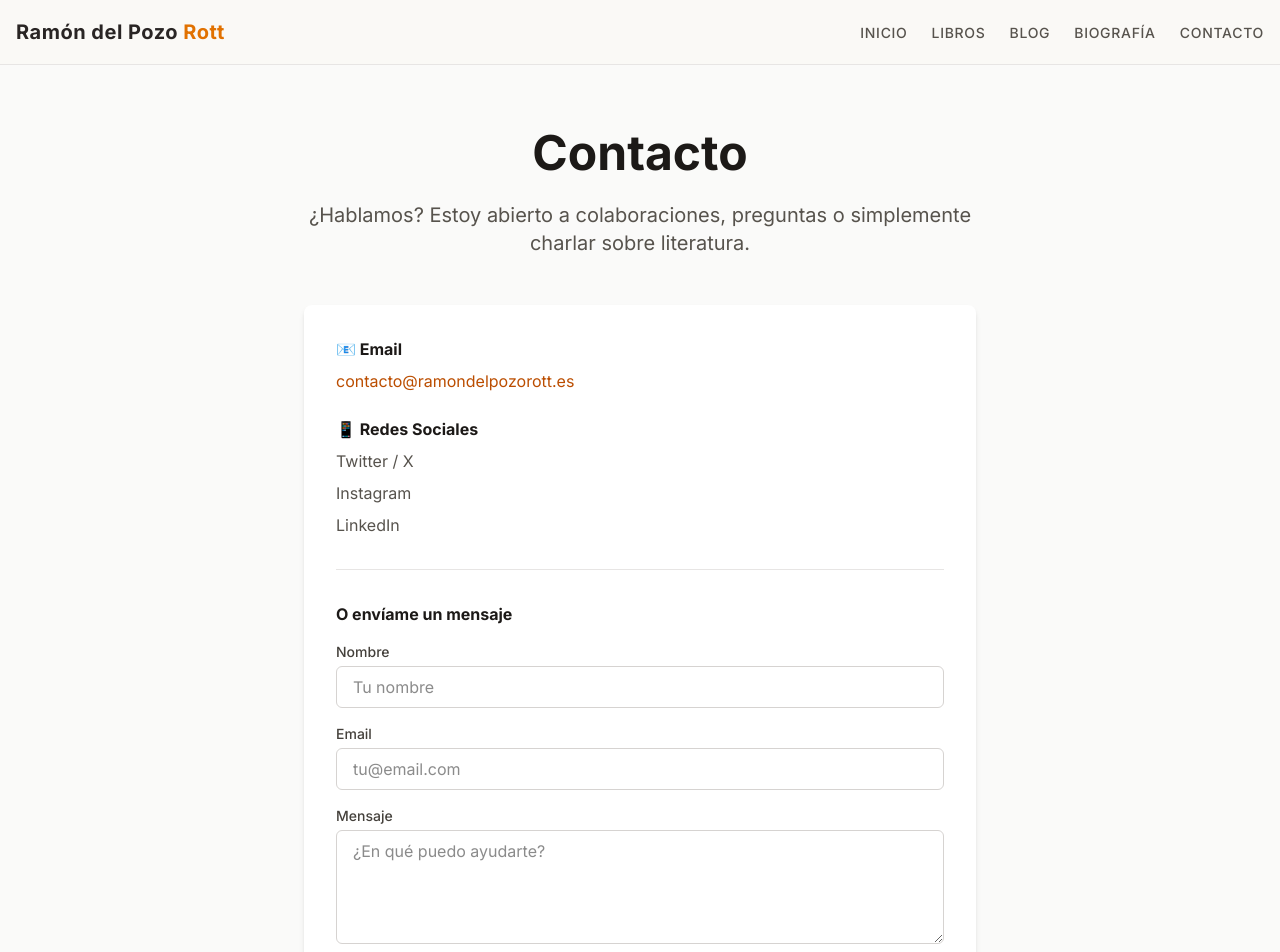
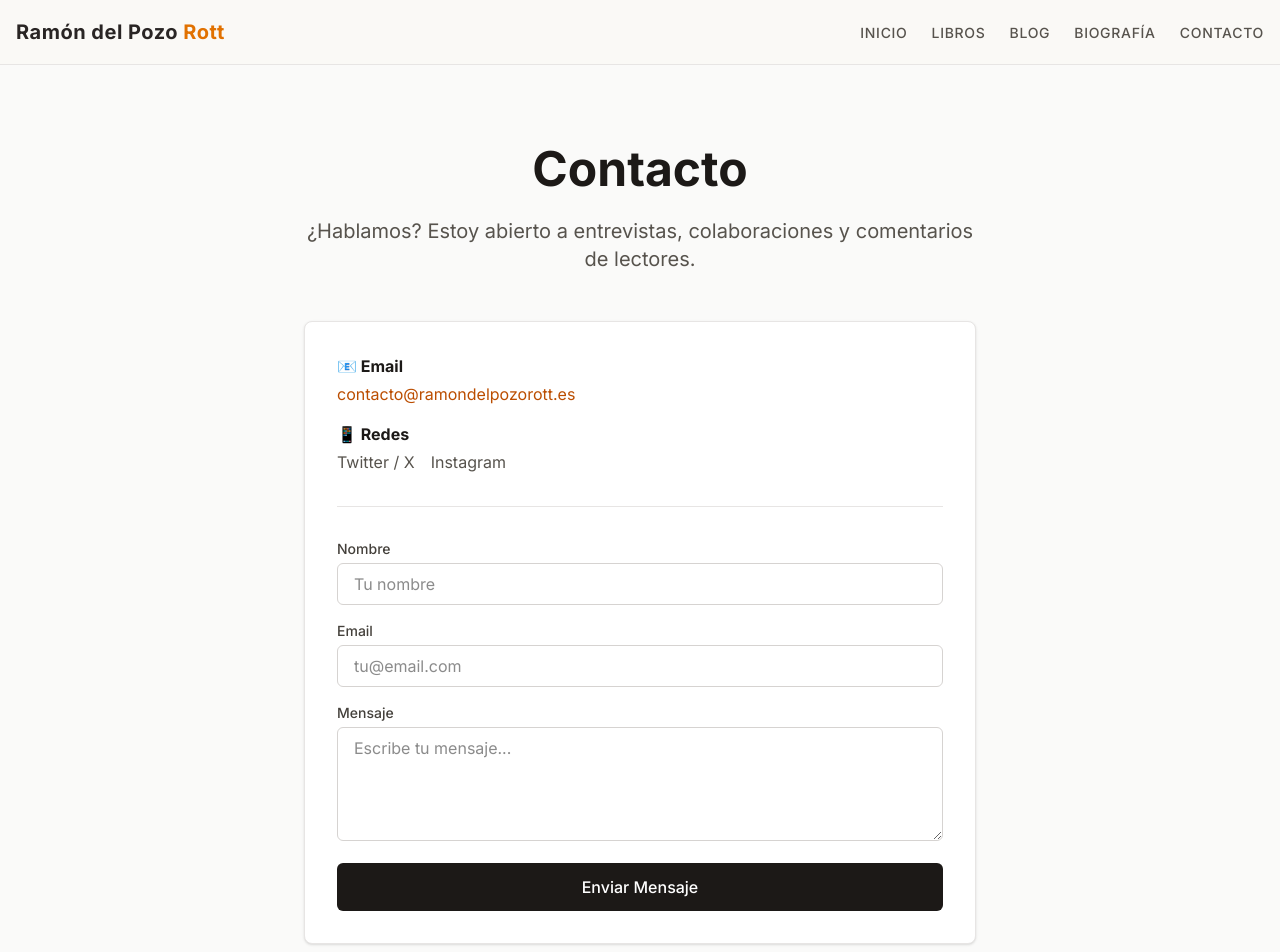
Before and after one commit to ramondelpozo/portfolio-ramon, a Next.js app: page /contacto in a window 1280 px wide. Shown: the top 952 px of the page. Built offline with nearby package versions, Linux system fonts and the light colour scheme.

Commit message:
FEAT: Completar menú - Biografía y Contacto añadidos

```diff
--- a/app/biografia/page.tsx
+++ b/app/biografia/page.tsx
@@ -1,35 +1,32 @@
+import Link from 'next/link';
+
 export default function BiografiaPage() {
   return (
-    <main className="min-h-screen bg-stone-50">
-      <section className="container mx-auto px-4 py-16">
-        <div className="max-w-4xl mx-auto">
+    <main className="min-h-screen bg-stone-50 py-20">
+      <div className="container mx-auto px-4">
+        <div className="max-w-3xl mx-auto">
           <h1 className="text-4xl md:text-5xl font-bold text-stone-900 mb-8 text-center">Sobre Mí</h1>
 
-          <div className="bg-white rounded-lg shadow-md p-8 md:p-12">
-            <div className="prose prose-lg max-w-none text-stone-700 space-y-6">
-              <p className="text-xl leading-relaxed">
-                Soy <strong>Ramón del Pozo Rott</strong>, escritor apasionado por los thrillers y la narrativa contemporánea. Mi trabajo explora los límites de la condición humana en un mundo cada vez más complejo.
+          <div className="bg-white p-8 md:p-12 rounded-lg shadow-sm border border-stone-200">
+            <div className="text-stone-700 space-y-6 leading-relaxed">
+              <p className="text-xl font-medium text-stone-900">
+                Hola, soy Ramón del Pozo Rott.
               </p>
-
               <p>
-                Mis obras combinan la tensión del thriller con reflexiones profundas sobre la sociedad actual. Desde "Límite de Control" hasta "El Bosque que Calla", cada libro es una invitación a cuestionar lo que damos por sentado.
+                Soy escritor apasionado por el thriller y la narrativa contemporánea. Mis historias buscan explorar los límites de la realidad y la psicología humana.
               </p>
-
               <p>
-                Cuando no estoy escribiendo, me dedico a explorar nuevas formas narrativas y a compartir mi experiencia con otros escritores a través de talleres y charlas.
+                A través de mis obras, invito a los lectores a cuestionar lo que creen saber y a descubrir las sombras que se esconden tras la cotidianidad.
               </p>
-
-              <div className="mt-8 pt-8 border-t border-stone-200">
-                <h2 className="text-2xl font-bold text-stone-900 mb-4">Contacto</h2>
-                <p>
-                  ¿Quieres saber más sobre mis libros o colaborar en algún proyecto?
-                  <a href="/contacto" className="text-amber-700 hover:underline ml-1">Escríbeme</a>.
-                </p>
-              </div>
+              <hr className="border-stone-200" />
+              <p>
+                ¿Quieres conocer más detalles o colaborar en un proyecto?
+                <Link href="/contacto" className="text-amber-700 font-bold hover:underline ml-1">Escríbeme aquí</Link>.
+              </p>
             </div>
           </div>
         </div>
-      </section>
+      </div>
     </main>
   );
 }
--- a/app/contacto/page.tsx
+++ b/app/contacto/page.tsx
@@ -1,55 +1,54 @@
 export default function ContactoPage() {
   return (
-    <main className="min-h-screen bg-stone-50">
-      <section className="container mx-auto px-4 py-16">
+    <main className="min-h-screen bg-stone-50 py-20">
+      <div className="container mx-auto px-4">
         <div className="max-w-2xl mx-auto">
           <h1 className="text-4xl md:text-5xl font-bold text-stone-900 mb-6 text-center">Contacto</h1>
-          <p className="text-xl text-stone-600 text-center mb-12">
-            ¿Hablamos? Estoy abierto a colaboraciones, preguntas o simplemente charlar sobre literatura.
+          <p className="text-xl text-stone-600 mb-12 text-center">
+            ¿Hablamos? Estoy abierto a entrevistas, colaboraciones y comentarios de lectores.
           </p>
 
-          <div className="bg-white rounded-lg shadow-md p-8">
-            <div className="space-y-6 mb-8">
+          <div className="bg-white p-8 rounded-lg shadow-sm border border-stone-200">
+            {/* Datos de contacto */}
+            <div className="mb-8 pb-8 border-b border-stone-200">
+              <div className="space-y-4">
                 <div>
-                <h3 className="font-bold text-stone-900 mb-2">📧 Email</h3>
+                  <h3 className="font-bold text-stone-900 mb-1">📧 Email</h3>
                   <a href="mailto:contacto@ramondelpozorott.es" className="text-amber-700 hover:underline">
                     contacto@ramondelpozorott.es
                   </a>
                 </div>
-
                 <div>
-                <h3 className="font-bold text-stone-900 mb-2">📱 Redes Sociales</h3>
-                <div className="space-y-2">
-                  <a href="#" className="block text-stone-600 hover:text-amber-700">Twitter / X</a>
-                  <a href="#" className="block text-stone-600 hover:text-amber-700">Instagram</a>
-                  <a href="#" className="block text-stone-600 hover:text-amber-700">LinkedIn</a>
+                  <h3 className="font-bold text-stone-900 mb-1">📱 Redes</h3>
+                  <div className="flex gap-4">
+                    <a href="#" className="text-stone-600 hover:text-amber-700">Twitter / X</a>
+                    <a href="#" className="text-stone-600 hover:text-amber-700">Instagram</a>
+                  </div>
                 </div>
               </div>
             </div>
 
-            <div className="border-t border-stone-200 pt-8">
-              <h3 className="font-bold text-stone-900 mb-4">O envíame un mensaje</h3>
+            {/* Formulario simple */}
             <form className="space-y-4">
               <div>
                 <label className="block text-sm font-medium text-stone-700 mb-1">Nombre</label>
-                  <input type="text" className="w-full px-4 py-2 border border-stone-300 rounded-md focus:ring-2 focus:ring-amber-700 focus:border-transparent" placeholder="Tu nombre" />
+                <input type="text" className="w-full px-4 py-2 border border-stone-300 rounded-md focus:ring-2 focus:ring-amber-700 outline-none" placeholder="Tu nombre" />
               </div>
               <div>
                 <label className="block text-sm font-medium text-stone-700 mb-1">Email</label>
-                  <input type="email" className="w-full px-4 py-2 border border-stone-300 rounded-md focus:ring-2 focus:ring-amber-700 focus:border-transparent" placeholder="tu@email.com" />
+                <input type="email" className="w-full px-4 py-2 border border-stone-300 rounded-md focus:ring-2 focus:ring-amber-700 outline-none" placeholder="tu@email.com" />
               </div>
               <div>
                 <label className="block text-sm font-medium text-stone-700 mb-1">Mensaje</label>
-                  <textarea rows={4} className="w-full px-4 py-2 border border-stone-300 rounded-md focus:ring-2 focus:ring-amber-700 focus:border-transparent" placeholder="¿En qué puedo ayudarte?"></textarea>
+                <textarea rows={4} className="w-full px-4 py-2 border border-stone-300 rounded-md focus:ring-2 focus:ring-amber-700 outline-none" placeholder="Escribe tu mensaje..."></textarea>
               </div>
-                <button type="submit" className="w-full px-8 py-3 bg-stone-900 text-white rounded-md hover:bg-stone-800 transition font-medium">
-                  Enviar mensaje
+              <button type="submit" className="w-full bg-stone-900 text-white py-3 rounded-md hover:bg-stone-800 transition font-medium">
+                Enviar Mensaje
               </button>
             </form>
           </div>
         </div>
       </div>
-      </section>
     </main>
   );
 }
```
Lines whose indentation alone changed are shown as unchanged.
